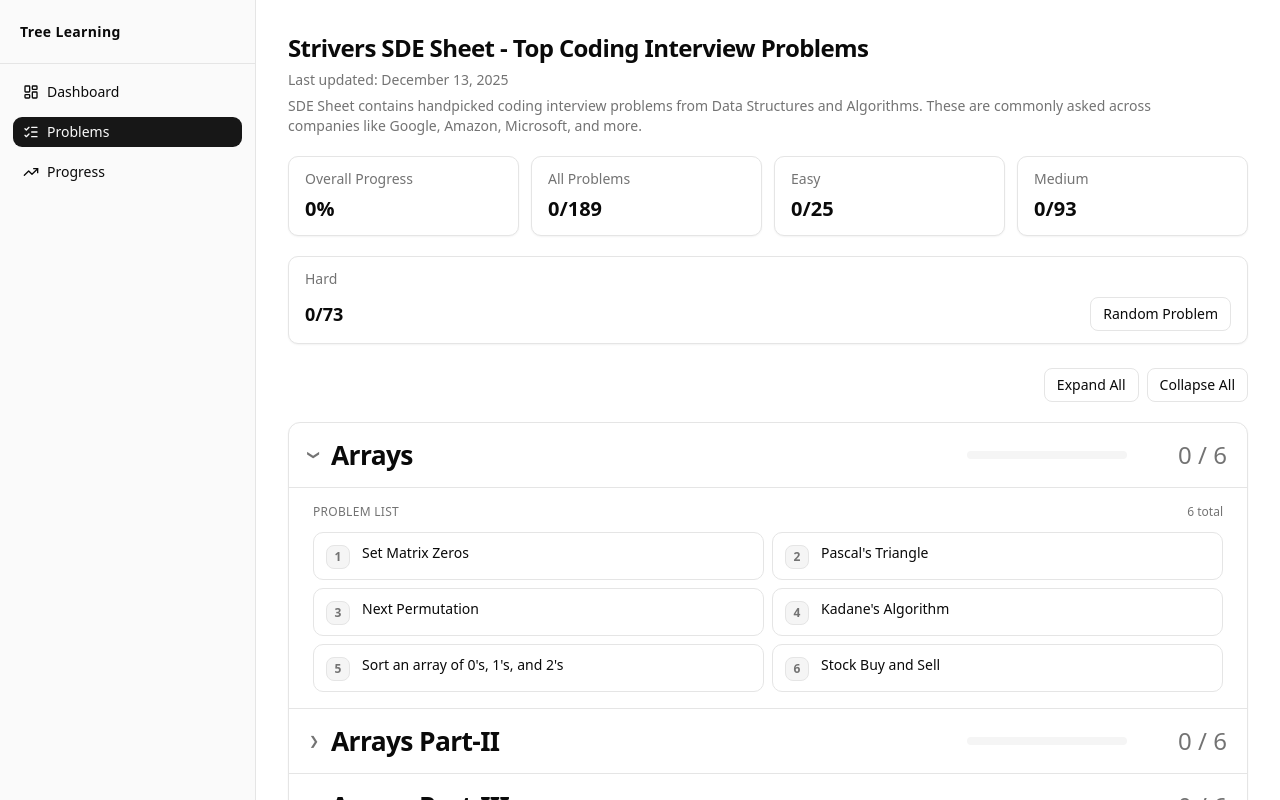
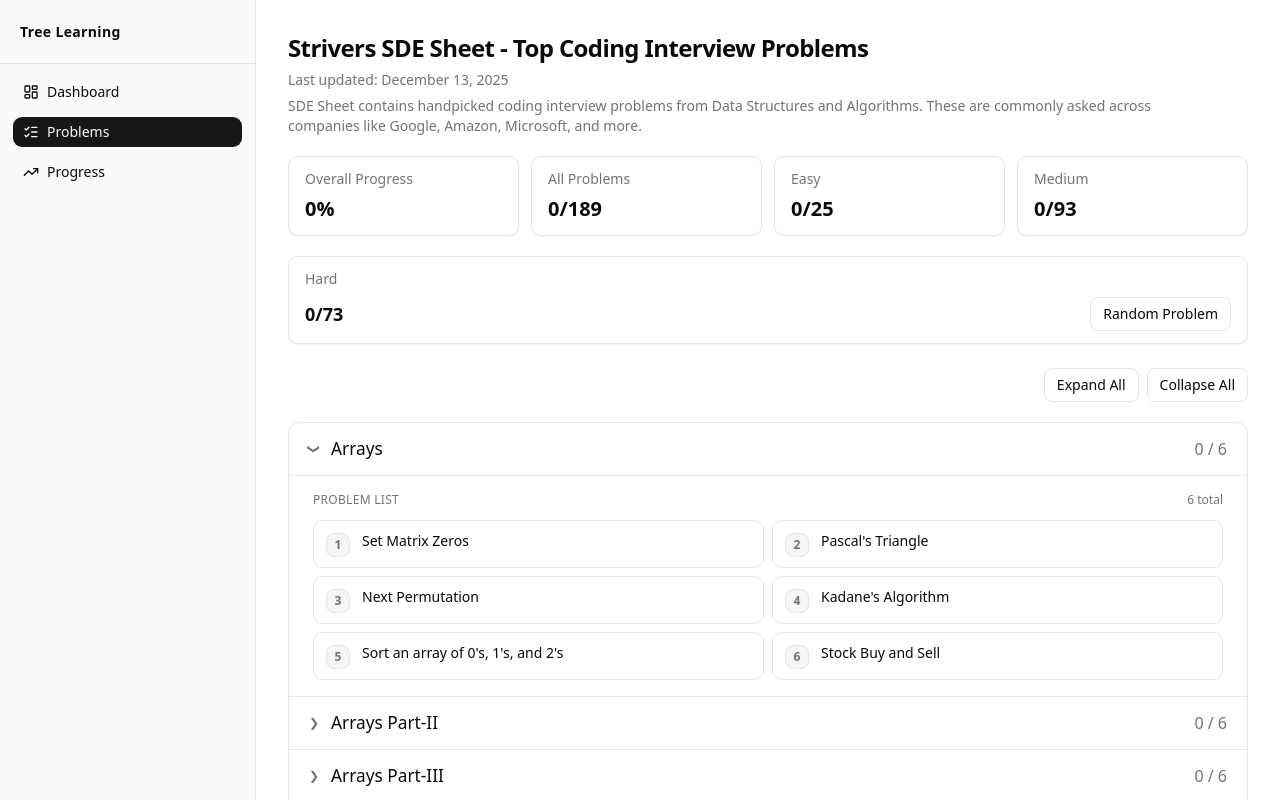
Before and after one commit to naveencreation/LeetCode-Learner, a Next.js app in the folder frontend/: page /problems in a window 1280 px wide. Shown: the top 800 px of the page. Built offline with nearby package versions, Linux system fonts and the light colour scheme.

Commit message:
Improve Problem page UI

```diff
--- a/frontend/src/app/(app)/problems/page.tsx
+++ b/frontend/src/app/(app)/problems/page.tsx
@@ -504,30 +504,30 @@
                 <button
                   type="button"
                   onClick={() => toggleSection(section.name)}
-                  className="flex w-full items-center gap-3 px-4 py-4 text-left transition hover:bg-muted/40 sm:px-5"
+                  className="flex w-full items-center gap-3 px-4 py-3.5 text-left transition hover:bg-muted/40 sm:px-5"
                   aria-expanded={isOpen}
                   aria-controls={panelId}
                 >
                   <span
-                    className={`text-xs text-muted-foreground transition-transform ${
+                    className={`text-[11px] text-muted-foreground transition-transform sm:text-xs ${
                       isOpen ? "rotate-90" : "rotate-0"
                     }`}
                   >
                     ❯
                   </span>
 
-                  <h2 className="text-lg font-semibold leading-none tracking-tight sm:text-[1.65rem]">
+                  <h2 className="text-[1rem] font-medium leading-tight tracking-normal text-foreground/90 sm:text-[1.08rem]">
                     {section.name}
                   </h2>
 
                   <div className="ml-auto flex items-center gap-3">
-                    <div className="h-2 w-24 overflow-hidden rounded-full bg-muted sm:w-36 md:w-40">
+                    <div className="h-1.5 w-24 overflow-hidden rounded-full bg-muted/70 sm:w-36 md:w-40">
                       <div
                         className="h-full rounded-full bg-primary"
                         style={{ width: `${sectionProgress}%` }}
                       />
                     </div>
-                    <span className="w-[88px] whitespace-nowrap text-right text-xl font-medium tabular-nums text-muted-foreground sm:text-2xl">
+                    <span className="w-[64px] whitespace-nowrap text-right text-sm font-medium tabular-nums text-muted-foreground sm:w-[72px] sm:text-base">
                       {section.solved} / {section.problems.length}
                     </span>
                   </div>
```
